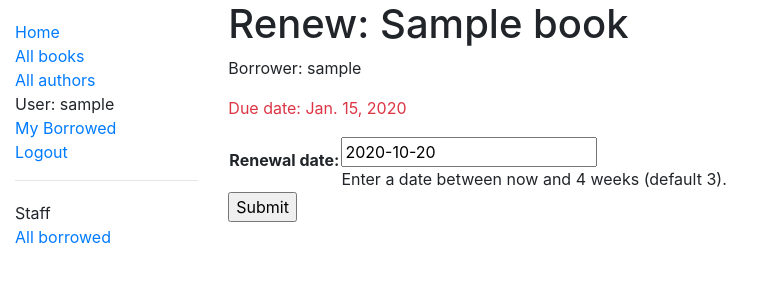
After one commit to germanmonroy/django-locallibrary-tutorial, a Django app: page /catalog/book/00000000-0000-0000-0000-000000000001/renew/ in a window 1280 px wide. The commit adds this page. Shown: the top 300 px of the page, without its empty margins (0-774 px from the left). Run offline with Django 3.2, Linux system fonts and the light colour scheme; a user stored in the database is signed in; tables that the repository leaves empty hold one stand-in row (values such as "Sample post"); some libraries are stand-ins or nearby versions.

Commit message:
form to renew book dute date, plus views and templates to be able to create, update, and delete an author

```diff
--- /dev/null
+++ b/catalog/forms.py
@@ -0,0 +1,22 @@
+import datetime
+
+from django import forms
+from django.core.exceptions import ValidationError
+from django.utils.translation import ugettext_lazy as _
+
+class RenewBookForm(forms.Form):
+    renewal_date = forms.DateField(help_text="Enter a date between now and 4 weeks (default 3).")
+
+    def clean_renewal_date(self):
+        data = self.cleaned_data['renewal_date']
+
+        # Check if a date is not in the past.
+        if data < datetime.date.today():
+            raise ValidationError(_('Invalid date - renewal in past'))
+
+        # Check if a date is in the allowed range (+4 weeks from today).
+        if data > datetime.date.today() + datetime.timedelta(weeks=4):
+            raise ValidationError(_('Invalid date - renewal more than 4 weeks ahead'))
+
+        # Remember to always return the cleaned data.
+        return data
--- /dev/null
+++ b/catalog/templates/catalog/book_renew_librarian.html
@@ -0,0 +1,15 @@
+{% extends "base_generic.html" %}
+
+{% block content %}
+    <h1>Renew: {{ book_instance.book.title }}</h1>
+    <p>Borrower: {{ book_instance.borrower }}</p>
+    <p{% if book_instance.is_overdue %} class="text-danger"{% endif %}>Due date: {{ book_instance.due_back }}</p>
+
+    <form action="" method="post">
+        {% csrf_token %}
+        <table>
+            {{ form.as_table }}
+        </table>
+        <input type="submit" value="Submit">
+    </form>
+{% endblock %}
--- a/catalog/templates/catalog/bookinstance_list_borrowed_all.html
+++ b/catalog/templates/catalog/bookinstance_list_borrowed_all.html
@@ -7,7 +7,7 @@
         <ul>
             {% for bookinst in bookinstance_list %}
                 <li class="{% if bookinst.is_overdue %}text-danger{% endif %}">
-                    <a href="{% url 'book-detail' bookinst.book.pk %}">{{bookinst.book.title}}</a> ({{ bookinst.due_back }}) {% if user.is_staff %}- {{ bookinst.borrower }}{% endif %}
+                    <a href="{% url 'book-detail' bookinst.book.pk %}">{{bookinst.book.title}}</a> ({{ bookinst.due_back }}) {% if user.is_staff %}- {{ bookinst.borrower }}{% endif %} {% if perms.catalog.can_mark_returned %}- <a href="{% url 'renew-book-librarian' bookinst.id %}">Renew</a>  {% endif %}
                 </li>
             {% endfor %}
         </ul>
--- a/catalog/urls.py
+++ b/catalog/urls.py
@@ -15,5 +15,17 @@ urlpatterns = [
 
 urlpatterns += [
     path('mybooks/', views.LoanedBooksByUserListView.as_view(), name='my-borrowed'),
-    path(r'borrowed/', views.LoanedBooksAllListView.as_view(), name='all-borrowed'),
+    path('borrowed/', views.LoanedBooksAllListView.as_view(), name='all-borrowed'),
 ]
+
+# Add url for renew-books page
+urlpatterns += [
+    path('book/<uuid:pk>/renew/', views.renew_book_librarian, name='renew-book-librarian'),
+]
+
+# Add urls for author create, update, delete pages
+urlpatterns += [
+    path('author/create/', views.AuthorCreate.as_view(), name='author_create'),
+    path('author/<int:pk>/update/', views.AuthorUpdate.as_view(), name='author_update'),
+    path('author/<int:pk>/delete/', views.AuthorDelete.as_view(), name='author_delete'),
+]
--- a/catalog/views.py
+++ b/catalog/views.py
@@ -71,3 +71,65 @@ class LoanedBooksAllListView(PermissionRequiredMixin, generic.ListView):
 
     def get_queryset(self):
         return BookInstance.objects.filter(status__exact='o').order_by('due_back')
+
+
+# Form
+import datetime
+
+from django.contrib.auth.decorators import permission_required
+from django.shortcuts import get_object_or_404
+from django.http import HttpResponseRedirect
+from django.urls import reverse
+
+from catalog.forms import RenewBookForm
+
+@permission_required('catalog.can_mark_returned')
+def renew_book_librarian(request, pk):
+    """View function for renewing a specific BookInstance by librarian."""
+    book_instance = get_object_or_404(BookInstance, pk=pk)
+
+    # If this is a POST request then process the Form data
+    if request.method == 'POST':
+
+        # Create a form instance and populate it with data from the request (binding):
+        form = RenewBookForm(request.POST)
+
+        # Check if form is valid:
+        if form.is_valid():
+            # process the data in form.cleaned_data as required (here we just write it to the model due_back field)
+            book_instance.due_back = form.cleaned_data['renewal_date']
+            book_instance.save()
+
+            # redirect to a new URL:
+            return HttpResponseRedirect(reverse('all-borrowed'))
+
+    # If this is a GET (or any other method) create the default form.
+    else:
+        proposed_renewal_date = datetime.date.today() + datetime.timedelta(weeks=3)
+        form = RenewBookForm(initial={'renewal_date': proposed_renewal_date})
+
+    context = {
+        'form': form,
+        'book_instance': book_instance
+    }
+
+    return render(request, 'catalog/book_renew_librarian.html', context)
+
+
+from django.views.generic.edit import CreateView, UpdateView, DeleteView
+from django.urls import reverse_lazy
+
+from catalog.models import Author
+
+class AuthorCreate(CreateView):
+    model = Author
+    fields = '__all__'
+    initial = {'date_of_death': '05/01/2018'}
+
+class AuthorUpdate(UpdateView):
+    model = Author
+    fields = ['first_name', 'last_name', 'date_of_birth', 'date_of_death']
+
+class AuthorDelete(DeleteView):
+    model = Author
+    success_url = reverse_lazy('authors')
--- a/locallibrary/urls.py
+++ b/locallibrary/urls.py
@@ -41,7 +41,6 @@ from django.conf.urls.static import static
 urlpatterns += static(settings.STATIC_URL, document_root=settings.STATIC_ROOT)
 
 # Add Django site authentication urls (for login, logout, password management)
-
 urlpatterns += [
     path('accounts/', include('django.contrib.auth.urls')),
 ]
```
Also changed, not shown: catalog/templates/catalog/author_confirm_delete.html (added, +14 -0 lines), catalog/templates/catalog/author_form.html (added, +11 -0 lines).
